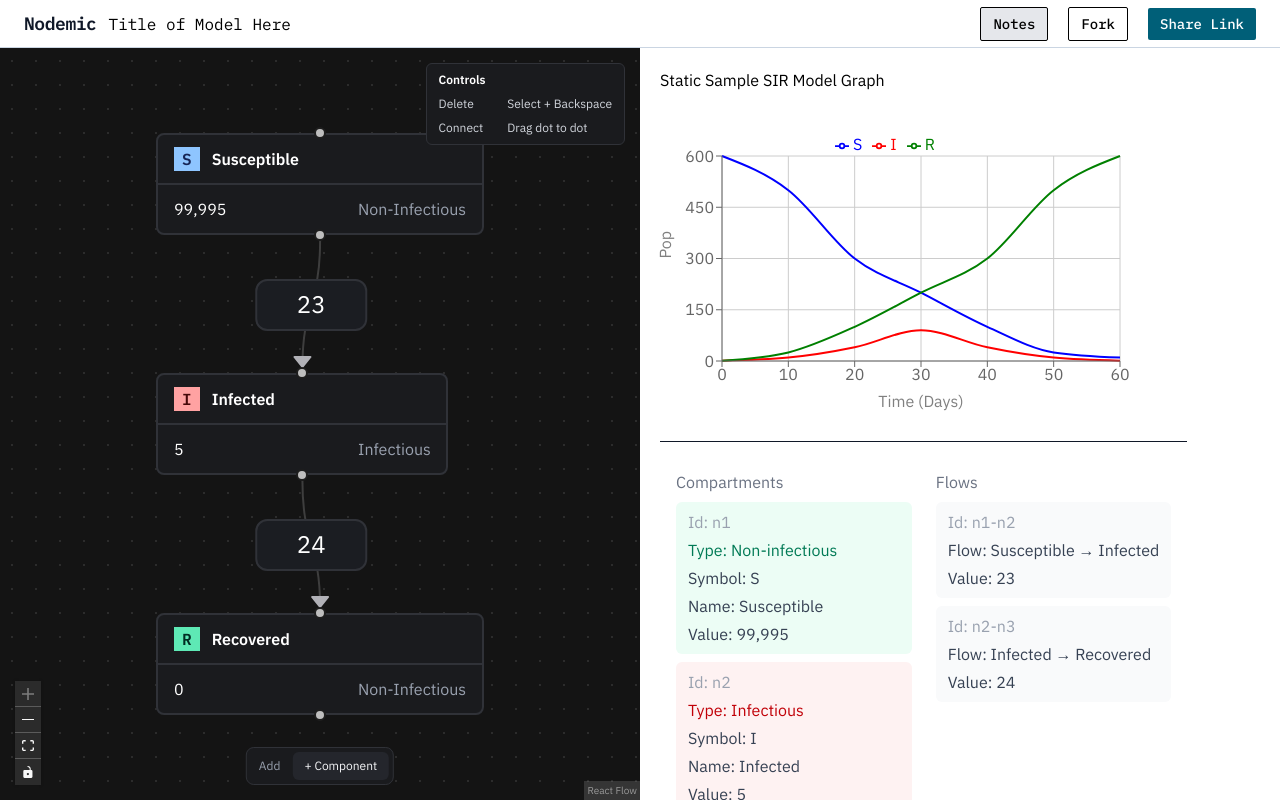
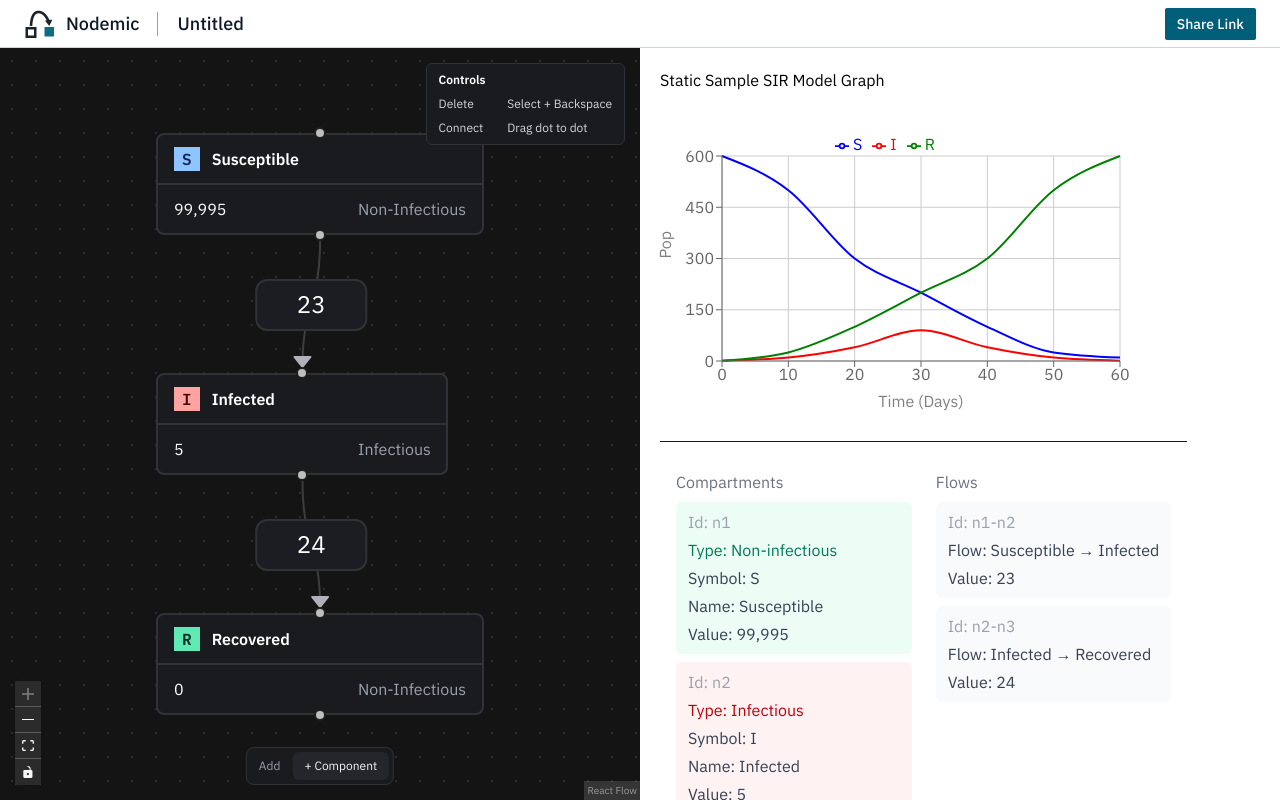
Before and after one commit to evaxliu/nodemic, a Next.js app: page /model in a window 1280 px wide. Built offline with nearby package versions, Linux system fonts and the light colour scheme.

Commit message:
Nav/Toolbar and button style change

```diff
--- a/src/components/EditorToolbar.tsx
+++ b/src/components/EditorToolbar.tsx
@@ -1,26 +1,27 @@
+import Image from "next/image";
 import Link from "next/link";
 
 export default function EditorToolbar() {
   return (
-    <nav className="sticky z-50 top-0 bg-white flex items-center justify-between h-12 px-4 sm:px-6 border-b border-slate-300 font-mono">
-      <div className="flex items-baseline gap-3">
-        <Link href="/" className="text-base md:text-lg font-semibold tracking-tight text-gray-900">
-          Nodemic
+    <nav className="sticky z-50 top-0 bg-white flex items-center justify-between h-12 px-4 sm:px-6 border-b border-slate-300">
+      <div className="flex items-center gap-3">
+        <Link href="/" className="flex items-center gap-1">
+          <Image
+            src={"/nodemic-icon-transparent/nodemic-transparent-512.png"}
+            alt={"Nodemic home"}
+            width={32}
+            height={32}
+          />
+          <p className="px-1.5 py-0.5 text-lg font-medium text-gray-900 bg-transparent">Nodemic</p>
         </Link>
-        <p>Title of Model Here</p>
+        <div className="h-6 border-l border-slate-400"></div>
+        <input
+          defaultValue="Untitled"
+          aria-label="Model name"
+          className="w-48 px-1.5 py-0.5 text-lg font-medium text-gray-900 bg-transparent border border-transparent rounded-xs hover:border-slate-300 focus:border-slate-400 focus:outline-none"
+        />
       </div>
       <div className="flex items-center gap-4 sm:gap-5 text-sm md:text-base font-medium text-slate-600">
-        <button
-          className="hidden sm:inline bg-gray-200 hover:bg-gray-300 border text-black text-xs md:text-sm px-3 py-1.5 rounded-xs"
-        >
-          Notes
-        </button>
-        <Link
-          href="/model"
-          className="hidden sm:inline hover:bg-gray-200 border text-black text-xs md:text-sm px-3 py-1.5 rounded-xs"
-        >
-          Fork
-        </Link>
         <button
           className="hidden sm:inline border-cyan-800 bg-cyan-800 hover:bg-cyan-900 text-white text-xs md:text-sm px-3 py-1.5 rounded-xs"
         >
--- a/src/components/Landing.tsx
+++ b/src/components/Landing.tsx
@@ -15,7 +15,7 @@ export default function Landing() {
         </p>
         <Link
           href="/model"
-          className="bg-cyan-800 hover:bg-cyan-900 text-white font-semibold px-3 py-1.5 rounded-xs"
+          className="bg-cyan-800 hover:bg-cyan-900 text-white px-3 py-1.5 rounded-xs"
         >
           Open Editor
         </Link>
--- a/src/components/NavBar.tsx
+++ b/src/components/NavBar.tsx
@@ -1,20 +1,27 @@
 import Link from "next/link";
+import Image from "next/image";
 
 export default function NavBar() {
   return (
     <nav className="flex items-center justify-between h-12 px-4 sm:px-6 border-b border-slate-300 font-mono">
-      <div className="flex items-baseline gap-3">
-        <Link href="/" className="text-base md:text-lg font-semibold tracking-tight text-gray-900">
-          Nodemic
+      <div className="flex items-center gap-3">
+        <Link href="/" className="flex items-center gap-1">
+          <Image
+            src={"/nodemic-icon-transparent/nodemic-transparent-512.png"}
+            alt={"Nodemic home"}
+            width={32}
+            height={32}
+          />
+          <p className="px-1.5 py-0.5 text-lg font-medium text-gray-900 bg-transparent">Nodemic</p>
         </Link>
         <span className="hidden sm:inline text-xs md:text-sm text-slate-500">v0.1</span>
       </div>
       <div className="flex items-center gap-4 sm:gap-5 text-sm md:text-base font-medium text-slate-600">
-        <Link href="/library" className="hover:text-cyan-800">Model Library</Link>
+        {/* <Link href="/library" className="hover:text-cyan-800">Model Library</Link> */}
         <Link href="/methods" className="hover:text-cyan-800">Methods</Link>
         <Link
           href="/model"
-          className="hidden sm:inline bg-cyan-800 hover:bg-cyan-900 text-white font-semibold text-xs md:text-sm px-3 py-1.5 rounded-xs"
+          className="hidden sm:inline bg-cyan-800 hover:bg-cyan-900 text-white text-xs md:text-sm px-3 py-1.5 rounded-xs"
         >
           Open Editor
         </Link>
```
